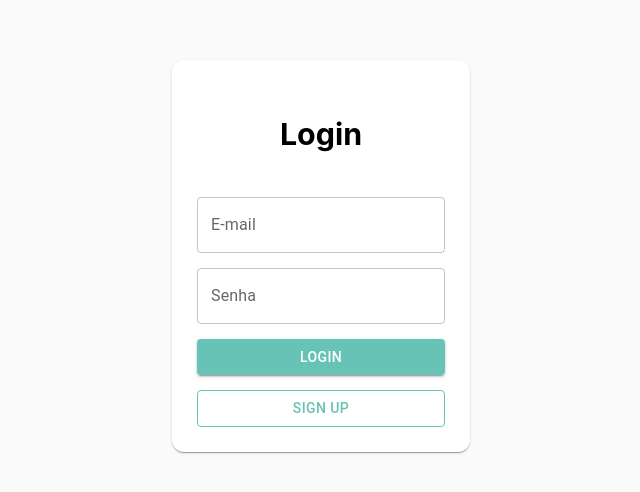
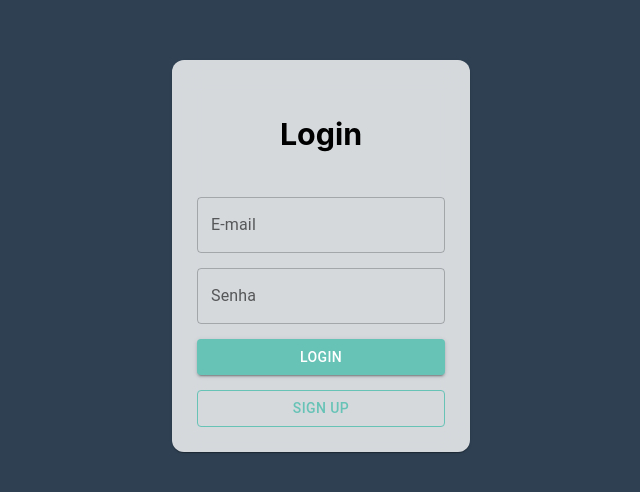
Before and after one commit to Huio-op/simple_events_app, a React (Create React App) app in the folder events-app/: page / in a window 1280 px wide. Shown: the part 144-636 px from the top of the page, without its empty margins (319-959 px from the left). Built offline with nearby package versions, Linux system fonts and the light colour scheme.

Commit message:
Alterada a porta do app

```diff
--- a/events-app/package.json
+++ b/events-app/package.json
@@ -18,7 +18,7 @@
     "web-vitals": "^2.1.4"
   },
   "scripts": {
-    "start": "react-scripts start",
+    "start": "PORT=8080 react-scripts start",
     "build": "react-scripts build",
     "test": "react-scripts test",
     "eject": "react-scripts eject"
--- a/events-app/src/pages/login/index.css
+++ b/events-app/src/pages/login/index.css
@@ -1,10 +1,8 @@
 .Login {
   text-align: center;
-  background-color: #fafafa;
+  background-color: #2e4052;
   display: flex;
   min-height: 100vh;
-  display: flex;
-  flex-direction: column;
   align-items: center;
   justify-content: center;
   font-size: calc(10px + 2vmin);
@@ -12,7 +10,7 @@
 }
 
 .Login .loginCard {
-  background-color: #fff;
+  background-color: rgb(255, 255, 255, 0.8);
   display: flex;
   flex-direction: column;
   align-items: center;
@@ -22,6 +20,7 @@
   gap: 15px;
   box-shadow: 0px 2px 1px -1px rgba(0, 0, 0, 0.2),
     0px 1px 1px 0px rgba(0, 0, 0, 0.14), 0px 1px 3px 0px rgba(0, 0, 0, 0.12);
+  backdrop-filter: blur(14px);
 }
 
 .Login .loginButton {
```
